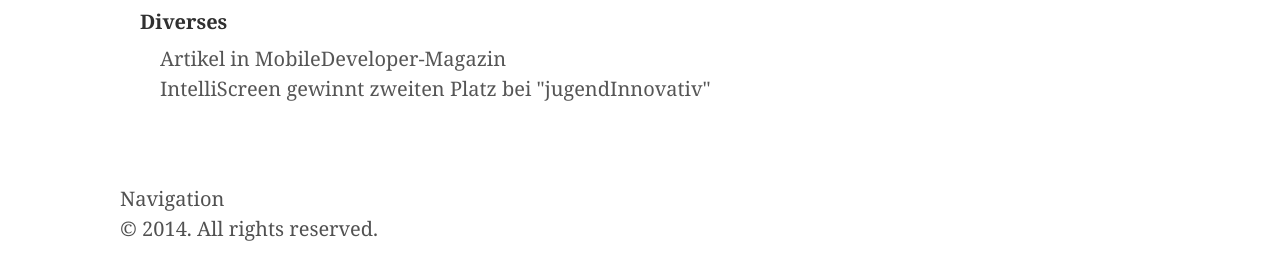
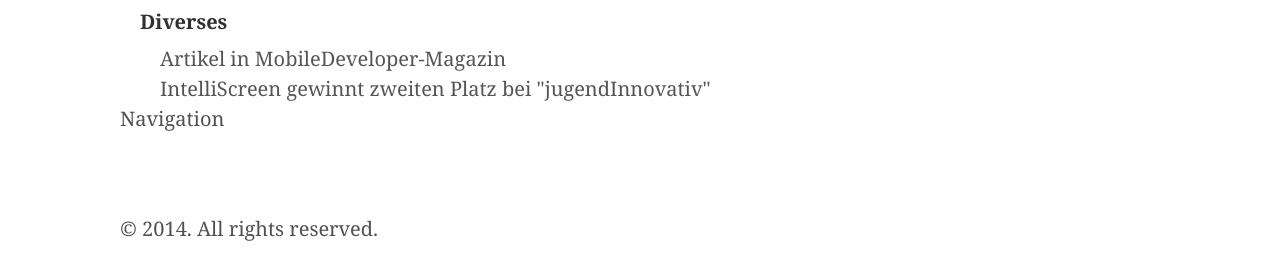
Before and after one commit to andreasschrade/andreasschrade.github.com, a Jekyll site: the page built from index.html, in a window 1280 px wide. Shown: the part 2287-2548 px from the top of the page. Built offline with Jekyll 4.4.1, drawn with Linux system fonts in a browser that asks for light colours; Markdown is read by kramdown in place of the engine named in the settings; the list of posts is cut into pages by our own code.

Commit message:
added navigation box on home page

```diff
--- a/index.html
+++ b/index.html
@@ -43,8 +43,8 @@
 	</script>
 <div class="posts">
 
-  <div id="homepage_" class="post">
-
+  <div id="homepage_" class="post stickem-container" style="position:relative">
+    <div class="content">
       <h3 class="post-title">Java-Tutorials</h3>
       <h4 class="post-title">Java Basics</h4>
       <a href="{% post_url 2013-03-08-java-die-operatoren-im-detail %}">Die Java-Operatoren</a><br>
@@ -108,11 +108,10 @@
       <h4 class="post-title">Diverses</h4>
       <a href="{% post_url 2011-08-02-artikel-mobile-developer %}">Artikel in MobileDeveloper-Magazin</a><br>
       <a href="{% post_url 2013-09-30-intelliscreen-second-place %}">IntelliScreen gewinnt zweiten Platz bei "jugendInnovativ"</a>
+     </div>
 
-
-
-  </div>
        <div class="aside stickem">
          Navigation
     </div>
 </div>
+</div>
```
Lines whose indentation alone changed are shown as unchanged.
